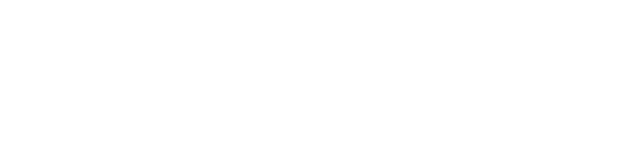
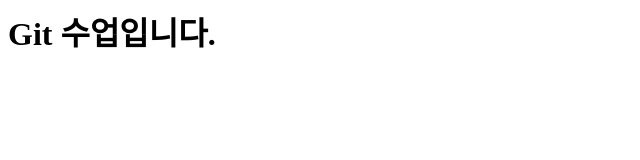
Before and after one commit to soujisu/jisu_dangya, a plain HTML site: page index.html in a window 1280 px wide. Shown: the whole page, without its empty margins (0-640 px from the left). Drawn offline with Linux system fonts and the light colour scheme.

Commit message:
최종 저장

```diff
--- a/index.html
+++ b/index.html
@@ -1,6 +1,7 @@
 <html>
   <body>
-
+    <header>
+      <h1>Git 수업입니다.</h1>
+    </header>
   </body>
-
 </html>
```
